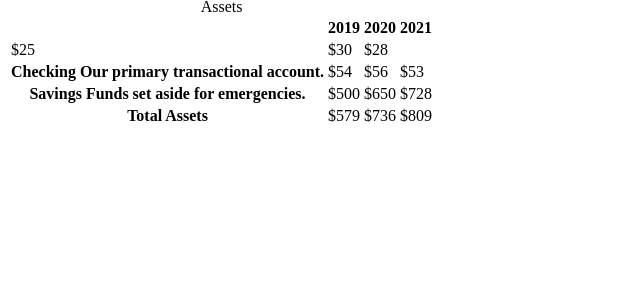
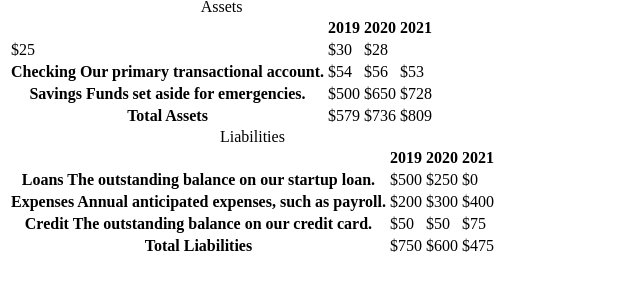
Before and after one commit to Wizzle13/fccbalancesheet, a plain HTML site: page index.html in a window 1280 px wide. Shown: the part 105-396 px from the top of the page, without its empty margins (0-640 px from the left). Drawn offline with Linux system fonts and the light colour scheme.

Commit message:
finish table 2

```diff
--- a/index.html
+++ b/index.html
@@ -71,7 +71,57 @@
                         </tr>
                     </tbody>
                 </table>
-                <table></table>
+                <table>
+                    <caption>Liabilities</caption>
+                    <thead>
+                        <tr>
+                            <td></td>
+                            <th>
+                                <span class="sr-only">2019</span>
+                            </th>
+                            <th>
+                                <span class="sr-only">2020</span>
+                            </th>
+                            <th>
+                                <span class="sr-only">2021</span>
+                            </th>
+                        </tr>
+                    </thead>
+                    <tbody>
+                        <tr class="data">
+                            <th>
+                                Loans <span class="description">The outstanding balance on our startup loan.</span>
+                            </th>
+                            <td>$500</td>
+                            <td>$250</td>
+                            <td class="current">$0</td>
+                        </tr>
+                        <tr class="data">
+                            <th>
+                                Expenses <span class="description">Annual anticipated expenses, such as payroll.</span>
+                            </th>
+                            <td>$200</td>
+                            <td>$300</td>
+                            <td class="current">$400</td>
+                        </tr>
+                        <tr class="data">
+                            <th>
+                                Credit <span class="description">The outstanding balance on our credit card.</span>
+                            </th>
+                            <td>$50</td>
+                            <td>$50</td>
+                            <td class="current">$75</td>
+                        </tr>
+                        <tr class="total">
+                            <th>
+                                Total <span class="sr-only">Liabilities</span>
+                            </th>
+                            <td>$750</td>
+                            <td>$600</td>
+                            <td class="current">$475</td>
+                        </tr>
+                    </tbody>
+                </table>
                 <table></table>
             </div>
         </section>
```
